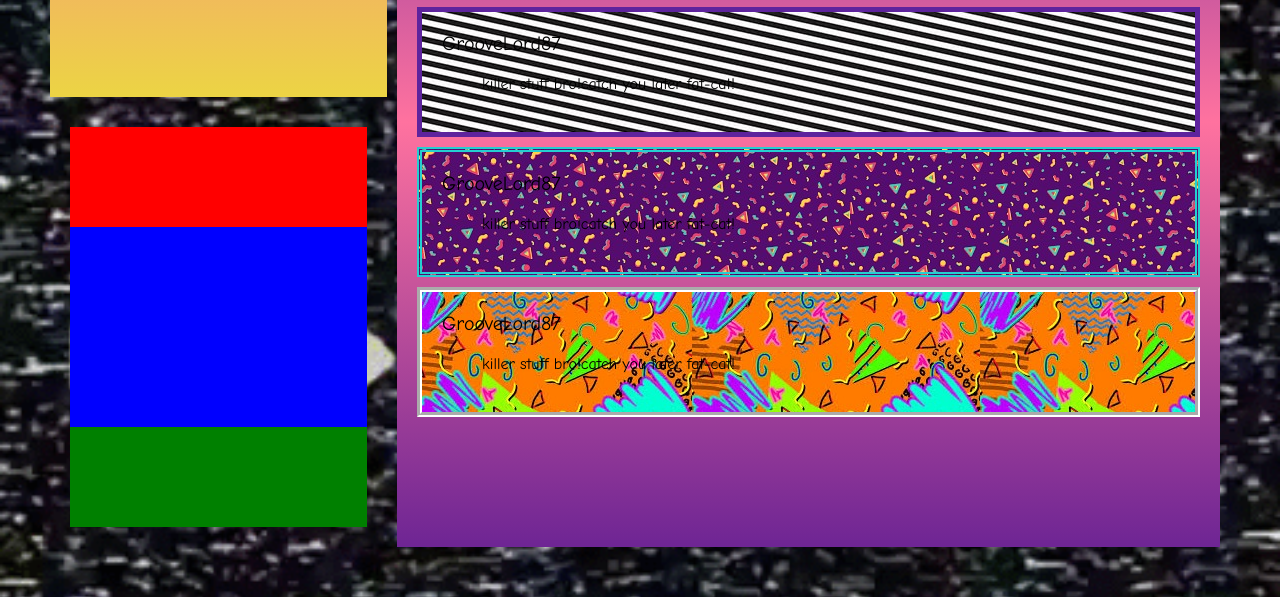
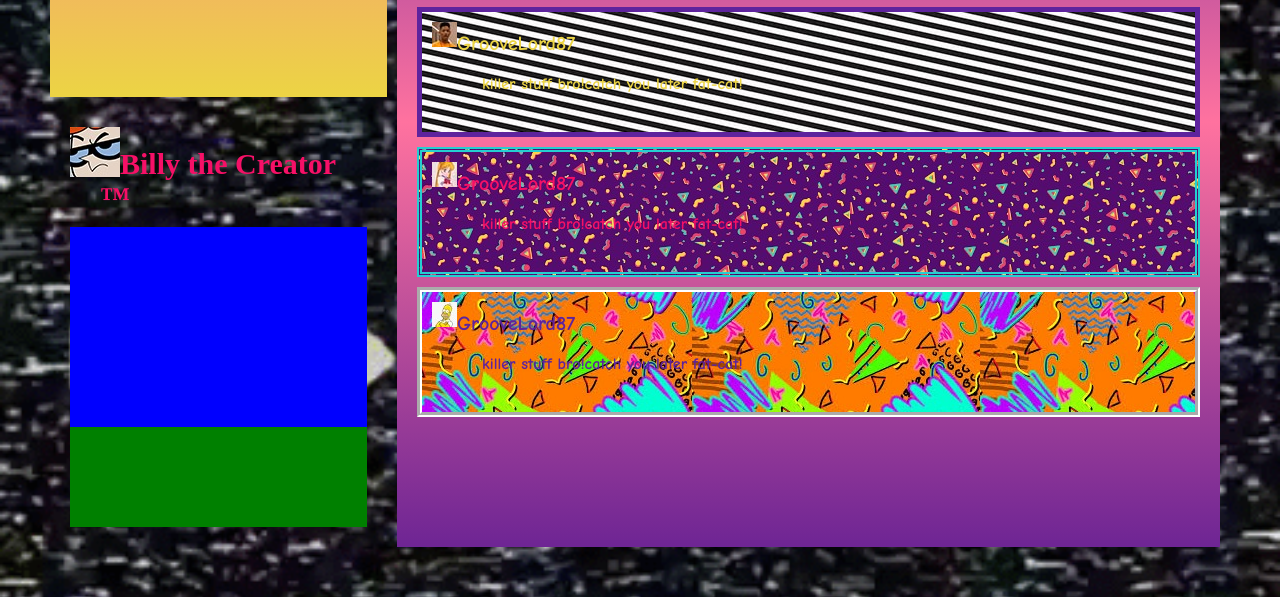
Before and after one commit to andreivoiculas/GUH2018, a plain HTML site: page autoscroll.html in a window 1280 px wide. Shown: the part 763-1360 px from the top of the page. Drawn offline with nearby package versions, Linux system fonts and the light colour scheme.

Commit message:
Added more stuff

```diff
--- a/autoscroll.html
+++ b/autoscroll.html
@@ -69,26 +69,31 @@ Your browser does not support the audio element.
   </div>
   <div class="comments">
     <div class="comment comment1">
+        <img src="profile1.jpeg" style="display: inline-block;">
         <p class="username"><span class="rainbow"> GrooveLord87</span></p>
         <p class="comment-text"><span class="rainbow">killer stuff bro!catch you later fat-cat! </span></p>
         <img class="user-clipart">
     </div>
     <div class="comment comment2">
+        <img src="profile2.jpeg" style="display: inline-block;">
         <p class="username"> GrooveLord87</p>
         <p class="comment-text">killer stuff bro!catch you later fat-cat!</p>
         <img class="user-clipart">
     </div>
     <div class="comment comment3">
+      <img src="profile3.jpeg" style="display: inline-block;">
       <p class="username"> GrooveLord87</p>
       <p class="comment-text">killer stuff bro!catch you later fat-cat!</p>
       <img class="user-clipart">
     </div>
     <div class="comment comment4">
+      <img src="profile4.jpeg" style="display: inline-block;">
       <p class="username"> GrooveLord87</p>
       <p class="comment-text">killer stuff bro!catch you later fat-cat!</p>
       <img class="user-clipart">
     </div>
     <div class="comment comment5">
+      <img src="profile5.jpeg" style="display: inline-block;">
       <p class="username"> GrooveLord87</p>
       <p class="comment-text">killer stuff bro!catch you later fat-cat!</p>
       <img class="user-clipart">
@@ -97,12 +102,21 @@ Your browser does not support the audio element.
   <div class="bottom-video">
     <div class="description">
       <div class="creator">
-        <img class="" src="">
-        <p class="creator-name"></p>
+        <img src="profile.jpeg">
+        <p class="creator-name">Billy the Creator &trade; </p>
       </div>
 
     </div>
-    <div class="suggestion"></div>
+    <div class="suggestion">
+      <div class="sugg-video">
+        <img src="">
+        <p></p>
+      </div>
+      <div class="sugg-video">
+        <img src="">
+        <p></p>
+      </div>
+    </div>
     <div class="search"></div>
   </div>
 
--- a/style.css
+++ b/style.css
@@ -11,7 +11,7 @@ body {
     background-size:100%;
     height:364;
     width:480;
-    cursor: url(./lenny/lenny.cur), pointer;
+    cursor: url(cursor.cur), pointer;
 }
 .wrapper {
   display: grid;
@@ -105,8 +105,14 @@ body {
   border-width: 5px;
   height: 130px;
   margin-top: 10px;
+  font-weight: bolder;
 }
 
+.comment img {
+  margin-left: 10px;
+  margin-top: 10px;
+  float: left;
+}
 .comment1{
   border-style: dashed;
   border-color: #f61067;
@@ -115,24 +121,28 @@ body {
 .comment2{
   border-style: dotted;
   border-color: #f61067;
+  color: pink;
   background-image:url('./comment1.jpeg');
 }
 
 .comment3{
   border-style: solid;
   border-color: #5e239d;
+  color: #ecd444;
   background-image:url('./comment2.jpeg');
 }
 
 .comment4{
   border-style: double;
   border-color: #25ced1;
+  color: #f61067;
   background-image:url('./comment3.jpeg');
 }
 
 .comment5{
   border-style: groove;
   border-color: white;
+  color: #5e239d;
   background-image:url('./comment4.jpeg');
 }
 
@@ -159,12 +169,23 @@ body {
 }
 
 .bottom-video .description {
-    background-color: red;
+    /*background-color: red;*/
     grid-column: 1;
     grid-row: 1;
     height: 100px;
+    font-weight: bolder;
 }
 
+.bottom-video img{
+  float: left;
+}
+.bottom-video .creator-name
+{
+  font-size: 30px;
+  padding-left: 30px;
+  padding-top: 20px;
+  color: #f61067;
+}
 .bottom-video .suggestion{
     background-color: blue;
     grid-column: 1;
```
Also changed, not shown: sandler.gif (added), 2 other files.
